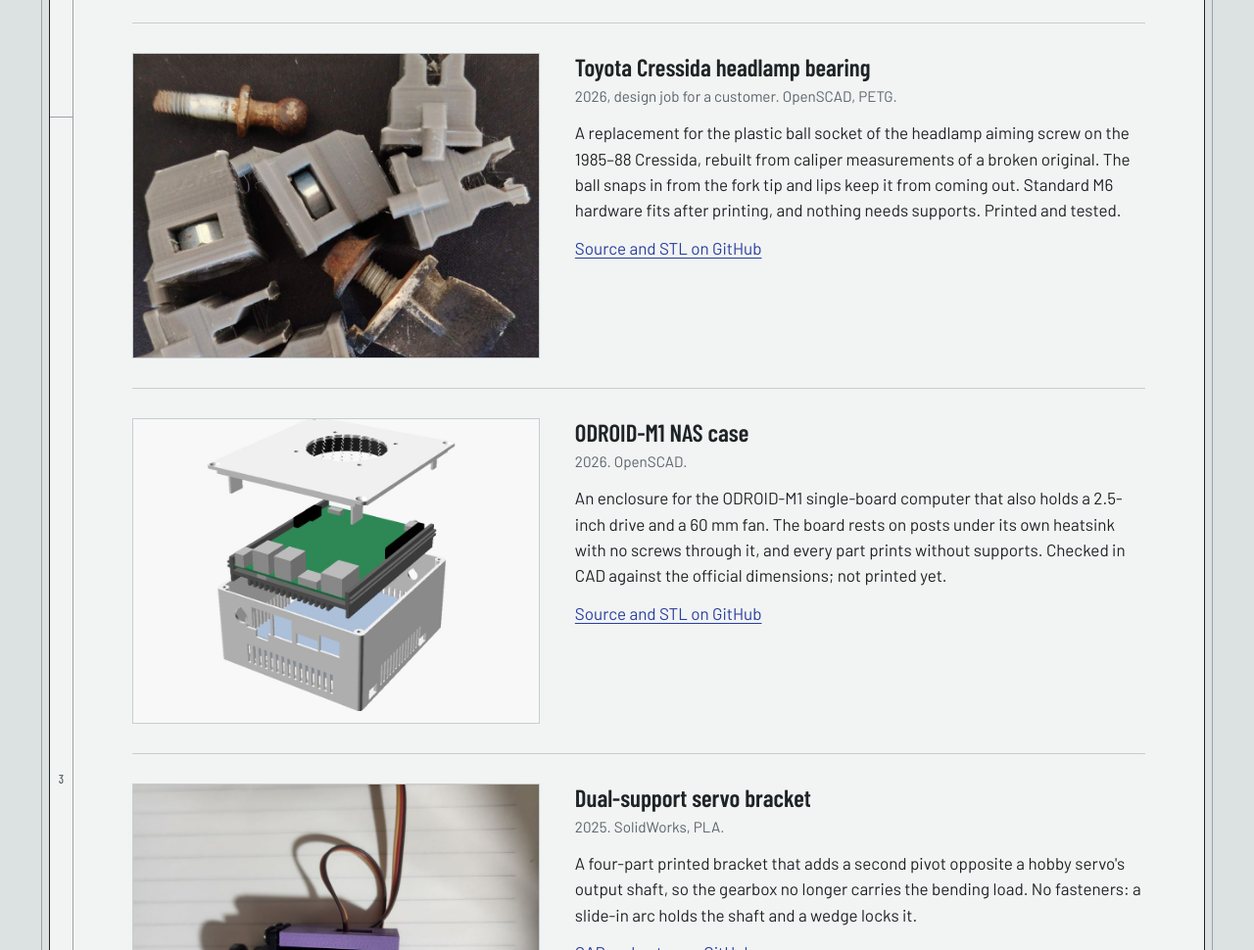
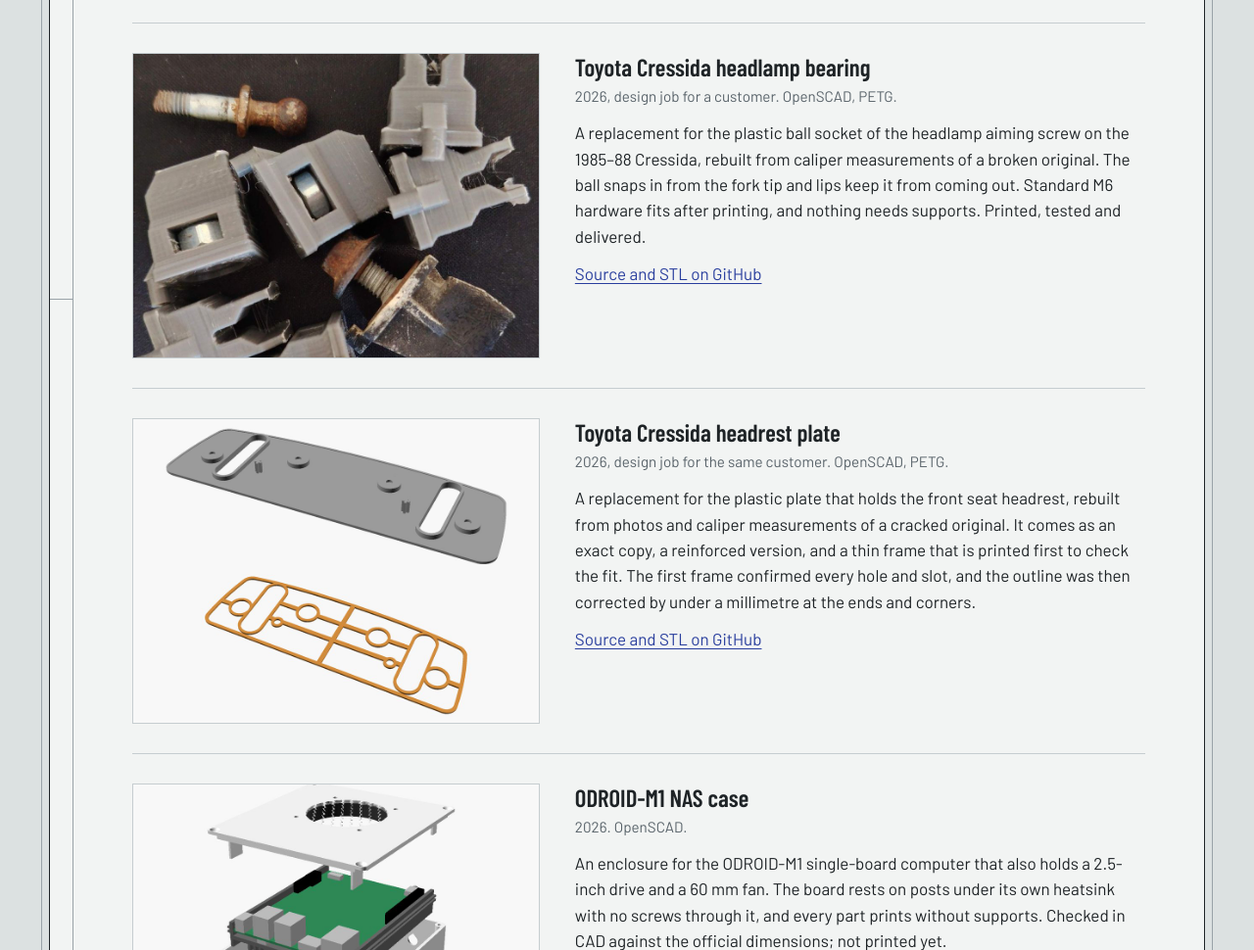
Before and after one commit to huthaifa-foudeh/huthaifa-foudeh.github.io, a plain HTML site: page index.html in a window 1280 px wide. Shown: the part 2640-3610 px from the top of the page at 98% size. Drawn offline with nearby package versions, Linux system fonts and the light colour scheme.

Commit message:
Add the Cressida headrest plate project
Co-Authored-By: Claude Opus 5.5 <noreply@anthropic.com>
Claude-Session: https://claude.ai/code/session_014p5q6CmuQuzQLHSHSKTbYZ

```diff
--- a/index.html
+++ b/index.html
@@ -302,8 +302,20 @@
           <div class="entry-text">
             <h3>Toyota Cressida headlamp bearing</h3>
             <p class="meta">2026, design job for a customer. OpenSCAD, PETG.</p>
-            <p>A replacement for the plastic ball socket of the headlamp aiming screw on the 1985&ndash;88 Cressida, rebuilt from caliper measurements of a broken original. The ball snaps in from the fork tip and lips keep it from coming out. Standard M6 hardware fits after printing, and nothing needs supports. Printed and tested.</p>
-            <p class="more"><a href="https://github.com/huthaifa-foudeh/toyota-cressida-headlamp-bearing">Source and STL on GitHub</a></p>
+            <p>A replacement for the plastic ball socket of the headlamp aiming screw on the 1985&ndash;88 Cressida, rebuilt from caliper measurements of a broken original. The ball snaps in from the fork tip and lips keep it from coming out. Standard M6 hardware fits after printing, and nothing needs supports. Printed, tested and delivered.</p>
+            <p class="more"><a href="https://github.com/huthaifa-foudeh/toyota-cressida-headlamp-bearing/tree/main/headlamp-bearing">Source and STL on GitHub</a></p>
+          </div>
+        </article>
+
+        <article class="entry">
+          <figure>
+            <img src="images/cressida-plate.jpg" width="960" height="720" loading="lazy" alt="Render of the headrest plate seen from the back, above the orange fit-check frame">
+          </figure>
+          <div class="entry-text">
+            <h3>Toyota Cressida headrest plate</h3>
+            <p class="meta">2026, design job for the same customer. OpenSCAD, PETG.</p>
+            <p>A replacement for the plastic plate that holds the front seat headrest, rebuilt from photos and caliper measurements of a cracked original. It comes as an exact copy, a reinforced version, and a thin frame that is printed first to check the fit. The first frame confirmed every hole and slot, and the outline was then corrected by under a millimetre at the ends and corners.</p>
+            <p class="more"><a href="https://github.com/huthaifa-foudeh/toyota-cressida-headlamp-bearing/tree/main/headrest-plate">Source and STL on GitHub</a></p>
           </div>
         </article>
 
```
Also changed, not shown: images/cressida-plate.jpg (added).
